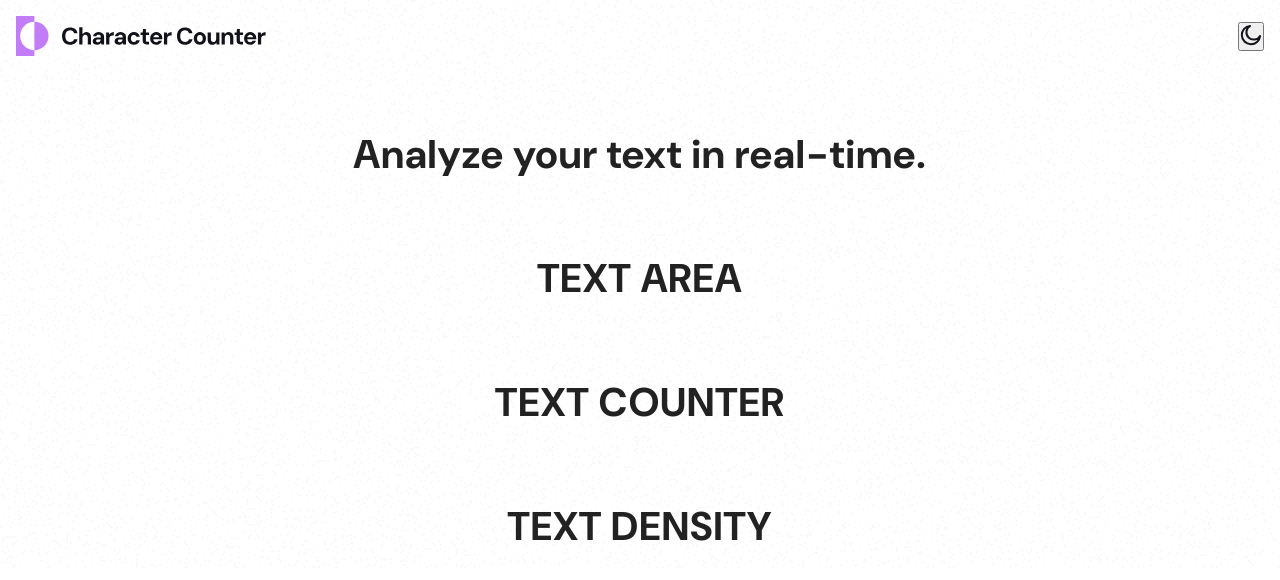
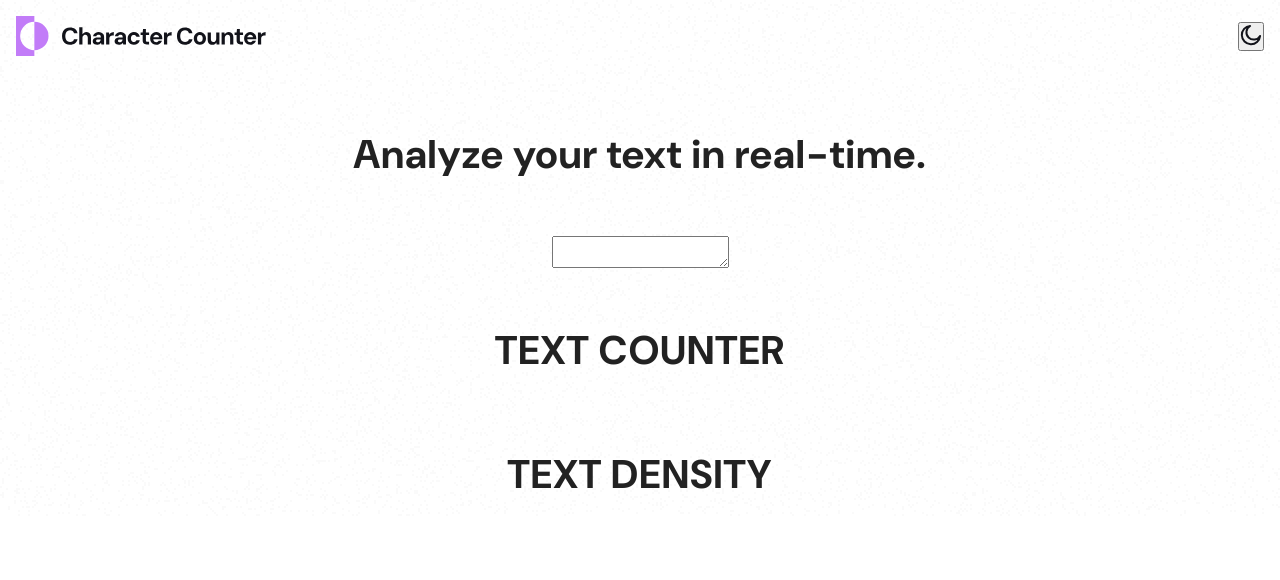
Before and after one commit to MNKPP/character_counter, a React (Vite) app: page / in a window 1280 px wide. Shown: the top 580 px of the page. Built offline with nearby package versions, Linux system fonts and the light colour scheme.

Commit message:
Create 2 components (CheckboxSetting and TextInput) for TextArea container. Add css for TextInput

```diff
--- a/src/App.scss
+++ b/src/App.scss
@@ -9,6 +9,7 @@
     --neutral-100: #F2F2F7;
     --neutral-200: #E4E4EF;
     --neutral-700: #2A2B37;
+    --neutral-800: #21222C;
 }
 
 * {
@@ -45,3 +46,11 @@ h1 {
     align-items: center;
     padding: 16px;
 }
+
+.text-area {
+    display: flex;
+    justify-content: center;
+    align-items: center;
+    flex-direction: column;
+    padding: 0 16px;
+}
--- /dev/null
+++ b/src/components/CheckboxSetting.jsx
@@ -0,0 +1,7 @@
+function CheckboxSetting() {
+    return (
+        <input type="checkbox" />
+    )
+}
+
+export default CheckboxSetting
--- /dev/null
+++ b/src/components/TextInput.jsx
@@ -0,0 +1,9 @@
+import s from './TextInput.module.scss';
+
+function TextInput() {
+    return (
+        <textarea className={s.textInput}></textarea>
+    )
+}
+
+export default TextInput
--- /dev/null
+++ b/src/components/TextInput.module.scss
@@ -0,0 +1,11 @@
+.text-input {
+  background-color: var(--neutral-800);
+  color: var(--neutral-200);
+  border: 3px solid var(--neutral-700);
+  resize: none;
+  width: 100%;
+  min-height: 200px;
+  border-radius: 12px;
+  padding: 16px;
+  font-size: 20px;
+}
--- a/src/containers/TextArea.jsx
+++ b/src/containers/TextArea.jsx
@@ -1,6 +1,13 @@
+import TextInput from "../components/TextInput.jsx";
+import CheckboxSetting from "../components/CheckboxSetting.jsx";
+
 function TextArea() {
     return (
-        <h1>TEXT AREA</h1>
+        <div className="text-area">
+            <TextInput />
+            {/*<CheckboxSetting />*/}
+            {/*<CheckboxSetting />*/}
+        </div>
     )
 }
 
```
